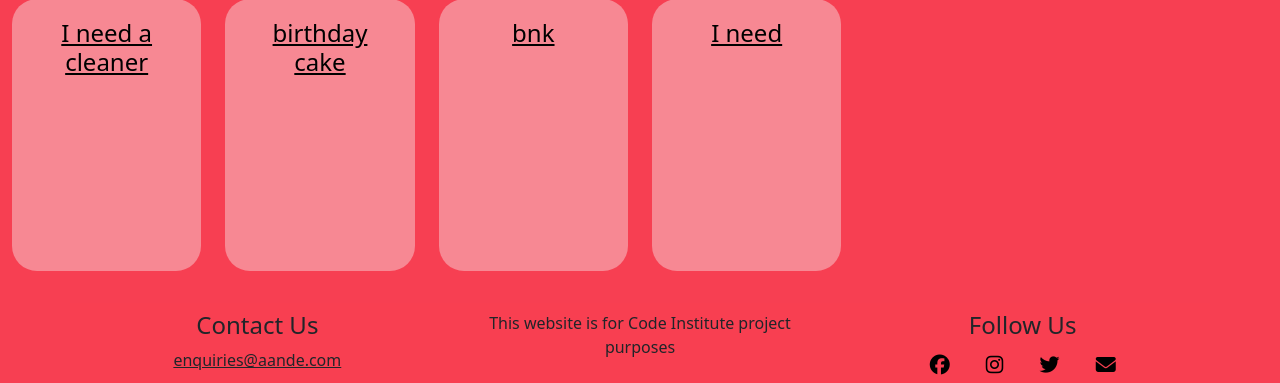
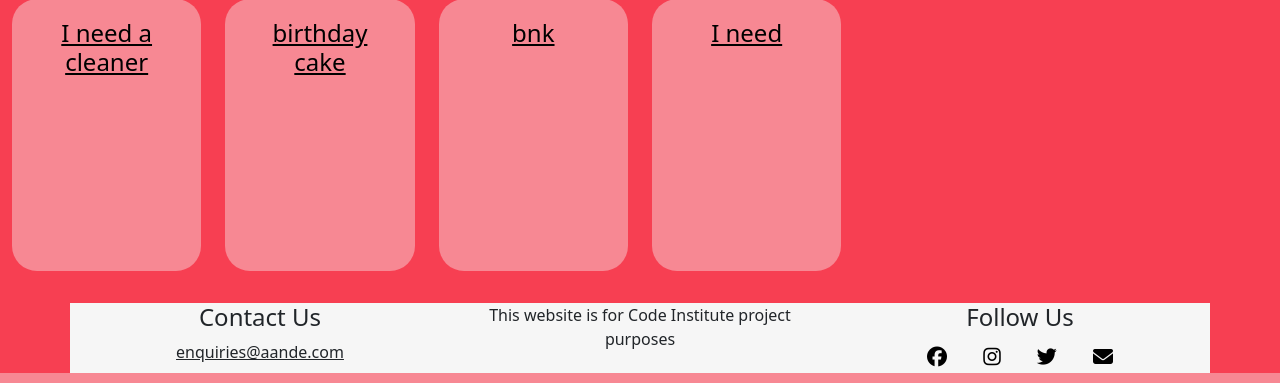
Before and after one commit to bolliebrain/anything-and-everything, a Django app: page / in a window 1280 px wide. Shown: the part 551-934 px from the top of the page. Run offline with Django 3.2, Linux system fonts and the light colour scheme; data comes from the database, SQL or seed files in the repository; some libraries are stand-ins or nearby versions.

Commit message:
Edited Footer

```diff
--- a/A_AND_E/settings.py
+++ b/A_AND_E/settings.py
@@ -27,7 +27,7 @@ TEMPLATES_DIR = os.path.join(BASE_DIR, 'templates')
 SECRET_KEY = os.environ.get('SECRET_KEY')
 
 # SECURITY WARNING: don't run with debug turned on in production!
-DEBUG = True
+DEBUG = False
 
 ALLOWED_HOSTS = ['anything-and-everything-be0c15127928.herokuapp.com', 'localhost', '8000-bolliebrain-anythingand-omczdn6o7cd.ws-eu107.gitpod.io']
 
--- a/static/css/style.css
+++ b/static/css/style.css
@@ -63,9 +63,7 @@ body {
 
 .contact {
     text-align: center;
-    background-color:rgba(247,63,82,0.4);
-    height: 5rem;
-    padding: 0.5rem;
+    background-color:rgba(246,246,246);
 }
 
 i {
```
